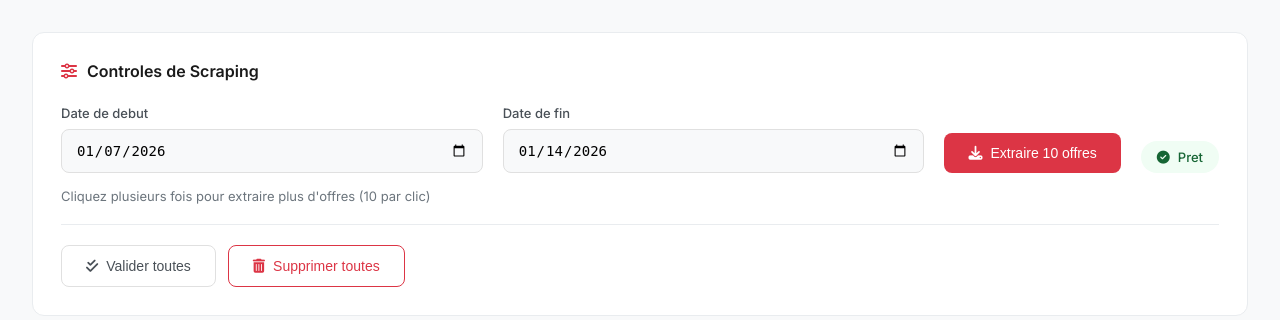
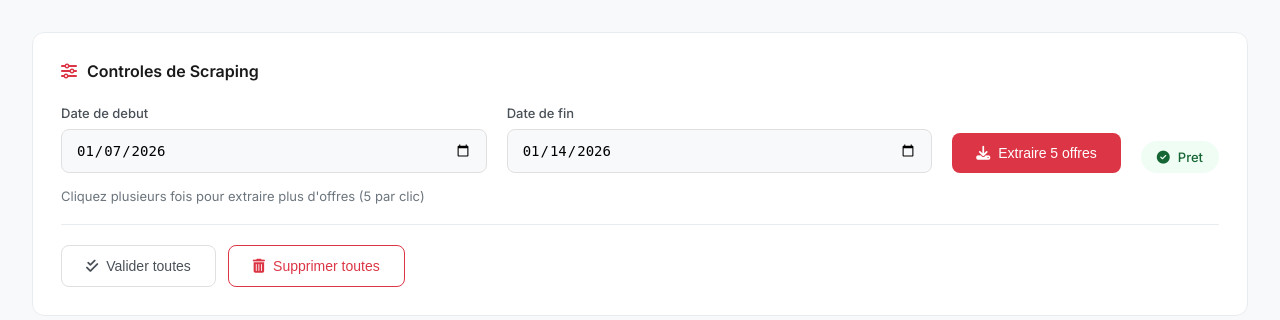
Before and after one commit to Chouroukchaker1/app, a Flask app: page / in a window 1280 px wide. Shown: the part 219-539 px from the top of the page. Run offline with Flask 3, Linux system fonts and the light colour scheme; the visitor is signed in with stand-in values (Sample User, id 1); data that the repository does not hold is empty.

Commit message:
Optimize scraping for Render free tier: reduce to 5 offers per batch
- Reduce batch_size and max_offers from 10 to 5
- Use persistent MongoDB connection (single client reused)
- Reduce MongoDB timeouts from 30s to 10s
- Reduce BOAMP API timeout from 30s to 15s
- Remove unnecessary sleep delay between batches
- Update UI button text to reflect 5 offers

🤖 Generated with [Claude Code](https://claude.com/claude-code)

Co-Authored-By: Claude Opus 4.5 <noreply@anthropic.com>

```diff
--- a/app.py
+++ b/app.py
@@ -69,15 +69,23 @@ logger = logging.getLogger(__name__)
 # MONGODB FUNCTIONS
 # ================================================
 
+# Client MongoDB global (connexion persistante)
+_mongo_client = None
+
 def get_mongo_client():
-    """Retourne un client MongoDB"""
-    return MongoClient(
-        MONGO_URI,
-        tls=True,
-        tlsAllowInvalidCertificates=True,
-        serverSelectionTimeoutMS=30000,
-        connectTimeoutMS=30000
-    )
+    """Retourne un client MongoDB (connexion unique reutilisee)"""
+    global _mongo_client
+    if _mongo_client is None:
+        _mongo_client = MongoClient(
+            MONGO_URI,
+            tls=True,
+            tlsAllowInvalidCertificates=True,
+            serverSelectionTimeoutMS=10000,
+            connectTimeoutMS=10000,
+            socketTimeoutMS=10000,
+            maxPoolSize=1
+        )
+    return _mongo_client
 
 def get_mongo_collection():
     """Retourne la collection MongoDB"""
@@ -260,14 +268,14 @@ class BOAMPScraper:
         logger.info("✅ BOAMP Scraper initialisé avec MongoDB")
 
     def scrape(self, start_date=None, end_date=None, limit=None, offset_start=0):
-        """Scrape BOAMP via API officielle - par lots de 10 pour eviter timeout"""
+        """Scrape BOAMP via API officielle - par lots de 5 pour eviter timeout Render"""
         self.is_processing = True
         new_count = 0
         offset = offset_start
-        batch_size = 10
+        batch_size = 5
         total_fetched = 0
         max_pages = 1
-        max_offers = 10
+        max_offers = 5
 
         try:
             start_date_obj = datetime.strptime(start_date, '%Y-%m-%d').date() if start_date else None
@@ -298,7 +306,7 @@ class BOAMPScraper:
                     params["where"] = " AND ".join(where_clauses)
 
                 logger.info(f"📡 Page {page_count} - offset: {offset}")
-                response = self.session.get(self.api_url, params=params, timeout=30)
+                response = self.session.get(self.api_url, params=params, timeout=15)
                 response.raise_for_status()
 
                 try:
@@ -391,7 +399,6 @@ class BOAMPScraper:
                     break
 
                 offset += batch_size
-                time.sleep(0.5)
 
             result = {
                 "success": True,
@@ -1426,7 +1433,7 @@ def create_interface_files():
 
             <div class="actions">
                 <button class="btn btn-primary" onclick="startScraping()" id="scrapeBtn">
-                    <i class="fas fa-play"></i> Lancer le scraping
+                    <i class="fas fa-download"></i> Extraire 5 offres
                 </button>
 
                 <div id="statusIndicator" class="status-indicator status-idle">
--- a/templates/index.html
+++ b/templates/index.html
@@ -649,14 +649,14 @@
                     <input type="date" id="endDate" value="{{ end_date }}">
                 </div>
                 <button class="btn btn-primary" onclick="startScraping()" id="scrapeBtn">
-                    <i class="fas fa-download"></i> Extraire 10 offres
+                    <i class="fas fa-download"></i> Extraire 5 offres
                 </button>
                 <div id="statusIndicator" class="status-indicator status-idle">
                     <i class="fas fa-check-circle"></i> Pret
                 </div>
             </div>
             <div id="scrapeInfo" style="margin-top: 15px; font-size: 13px; color: #6c757d;">
-                Cliquez plusieurs fois pour extraire plus d'offres (10 par clic)
+                Cliquez plusieurs fois pour extraire plus d'offres (5 par clic)
             </div>
 
             <div class="actions-row">
@@ -853,7 +853,7 @@
                 showNotification('Erreur - Reessayez', 'error');
             } finally {
                 scrapeBtn.disabled = false;
-                scrapeBtn.innerHTML = '<i class="fas fa-download"></i> Extraire 10 offres';
+                scrapeBtn.innerHTML = '<i class="fas fa-download"></i> Extraire 5 offres';
                 statusIndicator.innerHTML = '<i class="fas fa-check-circle"></i> Pret';
                 statusIndicator.className = 'status-indicator status-idle';
             }
```
